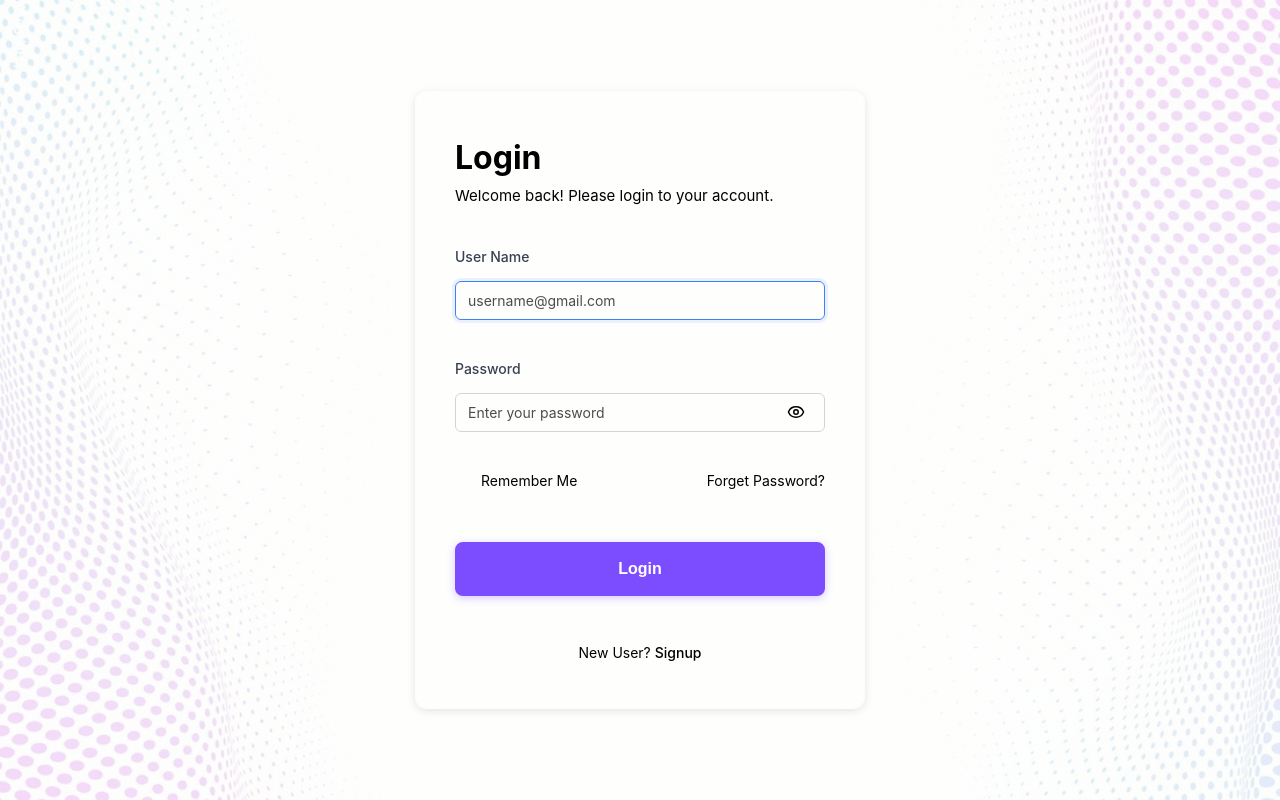
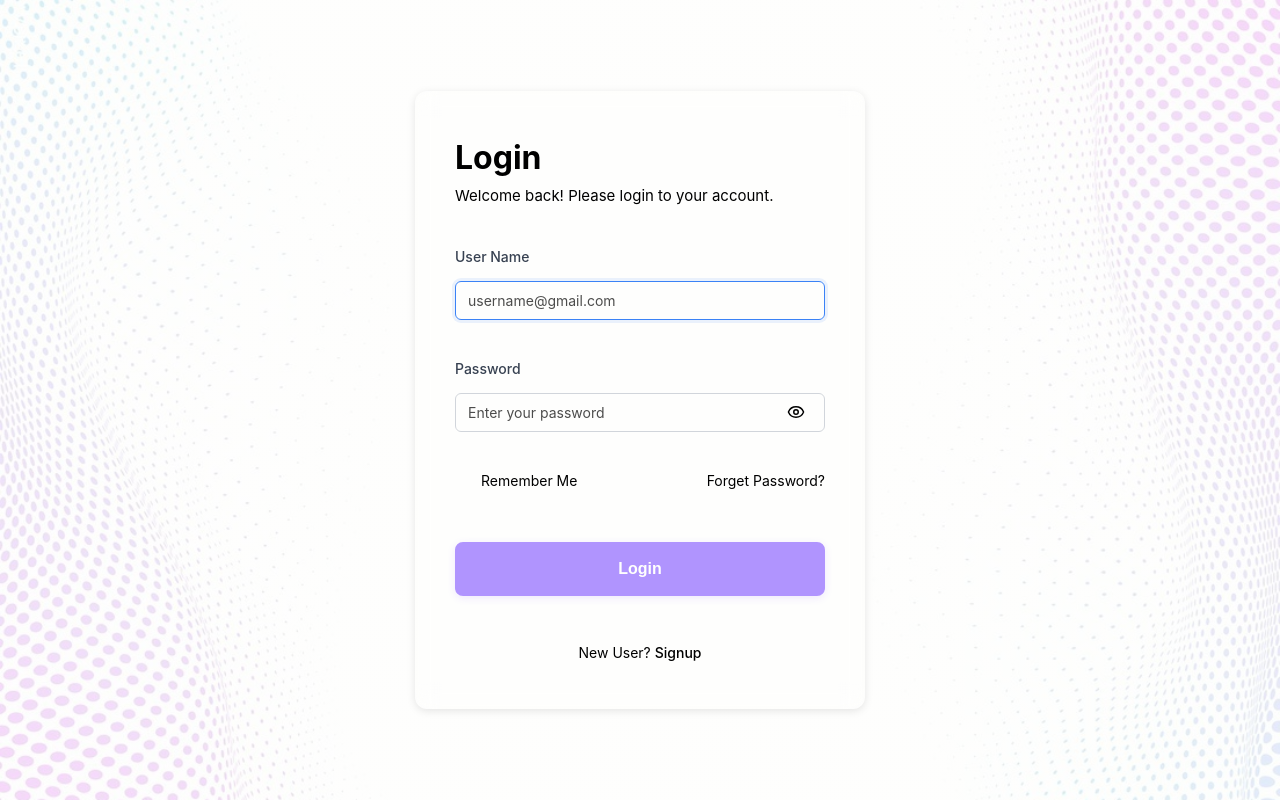
Before and after one commit to bivarz/territory-app, a React (Vite) app: page /login in a window 1280 px wide. Built offline with nearby package versions, Linux system fonts and the light colour scheme; the HTML template or start-up script is replaced by a standard one.

Commit message:
fix: adding icons to buttons

```diff
--- a/src/pages/LoginPage/LoginPage.css
+++ b/src/pages/LoginPage/LoginPage.css
@@ -2,12 +2,12 @@
 /* Clean minimal design following the reference pattern */
 .login-page {
   width: 100%;
-  min-height: 100vh;
-  min-height: 100dvh;
+  height: 100vh;
+  height: 100dvh;
   display: flex;
   align-items: center;
   justify-content: center;
-  padding: 16px;
+  padding: 0;
   box-sizing: border-box;
   position: relative;
   overflow: hidden;
@@ -55,16 +55,20 @@
 
 .login-container {
   background: var(--color-bg-secondary);
-  border-radius: 8px;
+  border-radius: 0;
   padding: 32px 24px;
   width: 100%;
+  height: 100%;
   max-width: 100%;
   box-sizing: border-box;
   position: relative;
   z-index: 10;
   backdrop-filter: blur(10px);
-  box-shadow: 0 8px 32px rgba(0, 0, 0, 0.1);
-  overflow: visible;
+  box-shadow: none;
+  overflow-y: auto;
+  display: flex;
+  flex-direction: column;
+  justify-content: center;
 }
 
 .login-header {
@@ -294,9 +298,16 @@
 }
 
 @keyframes shake {
-  0%, 100% { transform: translateX(0); }
-  25% { transform: translateX(-4px); }
-  75% { transform: translateX(4px); }
+  0%,
+  100% {
+    transform: translateX(0);
+  }
+  25% {
+    transform: translateX(-4px);
+  }
+  75% {
+    transform: translateX(4px);
+  }
 }
 
 .login-button {
@@ -340,7 +351,7 @@
 
 .login-button:disabled,
 .login-button.disabled {
-  opacity: 1 !important;
+  opacity: 0.6 !important;
   cursor: not-allowed;
   transform: none;
   background: #7c4dff !important;
@@ -348,7 +359,8 @@
   color: #ffffff !important;
   border: 2px solid #7c4dff !important;
   visibility: visible !important;
-  box-shadow: 0 2px 8px rgba(124, 77, 255, 0.3) !important;
+  box-shadow: 0 2px 8px rgba(124, 77, 255, 0.2) !important;
+  pointer-events: none;
 }
 
 .login-button.loading {
@@ -397,12 +409,15 @@
 @media (min-width: 768px) {
   .login-page {
     padding: 40px 20px;
+    align-items: center;
+    justify-content: center;
   }
 
   .login-container {
     border-radius: 12px;
     padding: 48px 40px;
     max-width: 450px;
+    height: auto;
     box-shadow: 0 2px 8px rgba(0, 0, 0, 0.1);
   }
 
--- a/src/pages/LoginPage/LoginPage.tsx
+++ b/src/pages/LoginPage/LoginPage.tsx
@@ -76,16 +76,26 @@ export default function LoginPage() {
     }
   };
 
-  const usernameError = touched.username ? validateField("username", username) : "";
-  const passwordError = touched.password ? validateField("password", password) : "";
-  const isFormValid = !usernameError && !passwordError && username.trim() && password.trim();
+  const usernameError = touched.username
+    ? validateField("username", username)
+    : "";
+  const passwordError = touched.password
+    ? validateField("password", password)
+    : "";
+  // Botão desabilitado quando username ou password não estão preenchidos
+  const hasUsername = username.trim().length > 0;
+  const hasPassword = password.trim().length > 0;
+  const isFormValid =
+    hasUsername && hasPassword && !usernameError && !passwordError;
 
   return (
     <div
       className="login-page"
-      style={{
-        '--bg': `url(${bg1})`
-      } as React.CSSProperties}
+      style={
+        {
+          "--bg": `url(${bg1})`,
+        } as React.CSSProperties
+      }
     >
       <div className="login-container">
         <div className="login-header">
@@ -176,14 +186,20 @@ export default function LoginPage() {
               <span className="checkbox-custom"></span>
               <span className="checkbox-text">Remember Me</span>
             </label>
-            <a href="#" className="forgot-password" onClick={(e) => e.preventDefault()}>
+            <a
+              href="#"
+              className="forgot-password"
+              onClick={(e) => e.preventDefault()}
+            >
               Forget Password?
             </a>
           </div>
 
           <button
             type="submit"
-            className={`login-button ${isLoading ? "loading" : ""} ${!isFormValid ? "disabled" : ""}`}
+            className={`login-button ${isLoading ? "loading" : ""} ${
+              !isFormValid ? "disabled" : ""
+            }`}
             disabled={isLoading || !isFormValid}
             aria-busy={isLoading}
           >
@@ -200,7 +216,14 @@ export default function LoginPage() {
 
         <div className="login-footer">
           <p className="signup-prompt">
-            New User? <a href="#" className="signup-link" onClick={(e) => e.preventDefault()}>Signup</a>
+            New User?{" "}
+            <a
+              href="#"
+              className="signup-link"
+              onClick={(e) => e.preventDefault()}
+            >
+              Signup
+            </a>
           </p>
         </div>
       </div>
```
